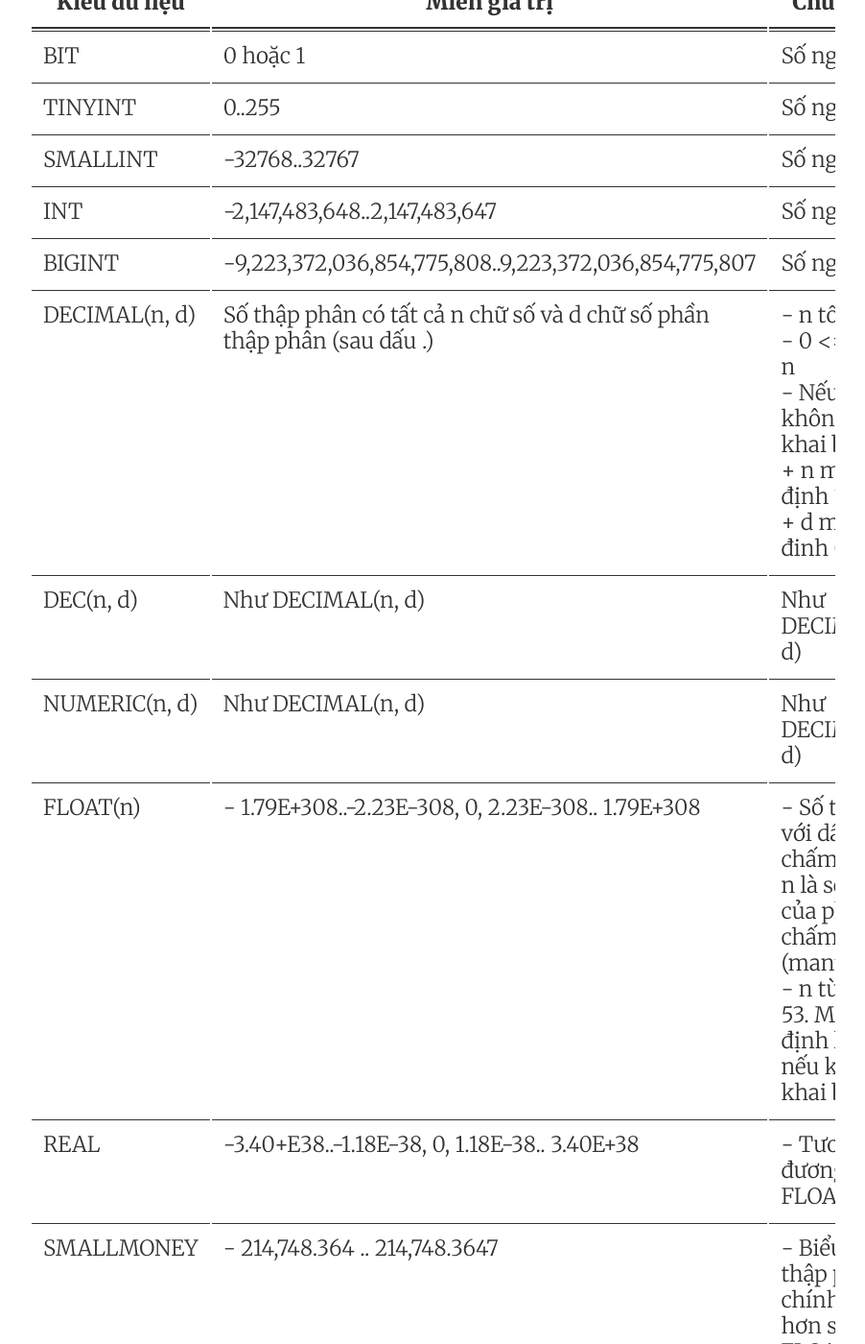
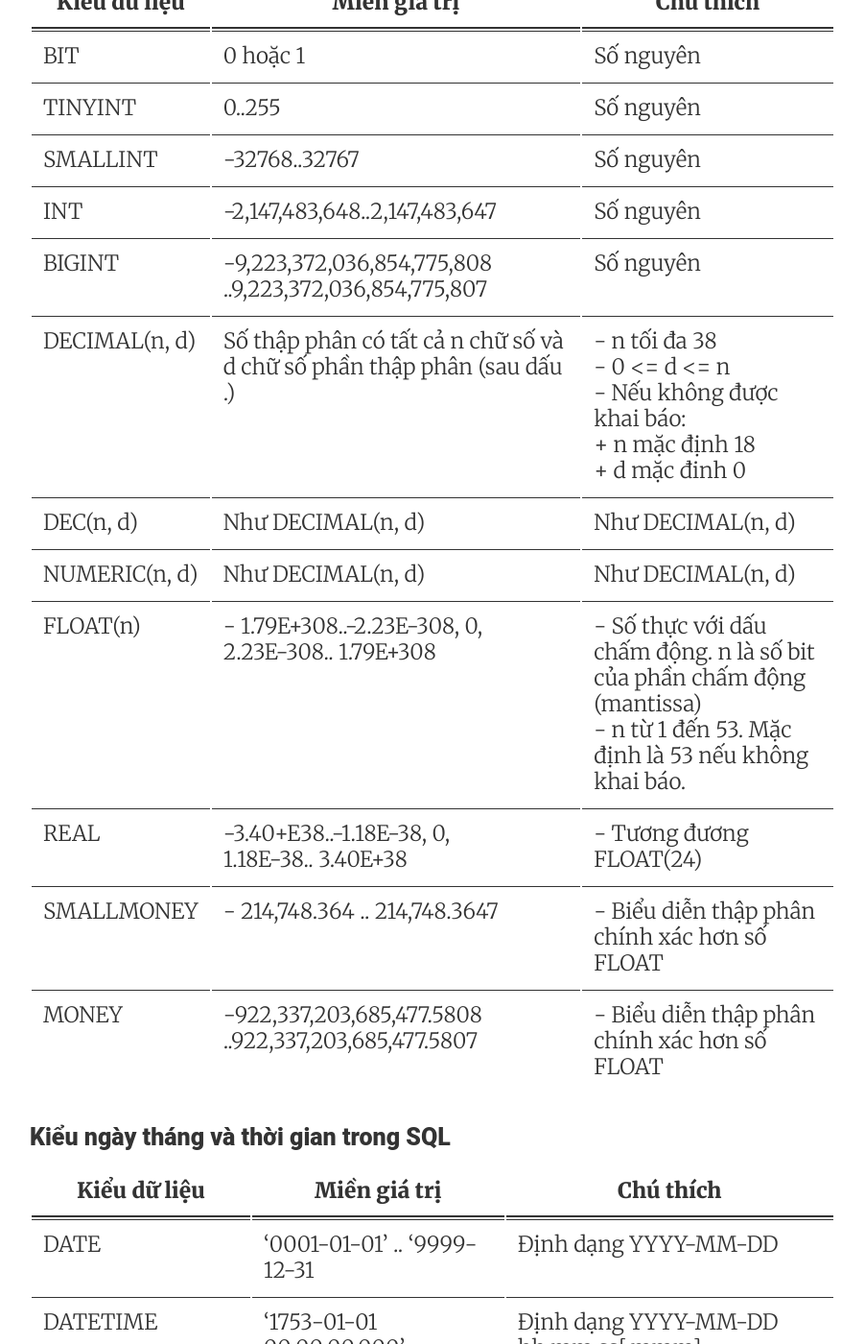
Before and after one commit to LaptrinhvienBlog/LapTrinhVienBlog.github.io, a Jekyll site: the page built from _posts/2020-05-03-Lập-trình-viên-nên-biết-SQL-(P3)-Kiểu-dữ-liệu-trong-SQL.md, in a window 1280 px wide and 1400 px high, scrolled down 2319 px. Shown: the whole window at 96% size, without its empty margins (189-1091 px from the left). Built offline with Jekyll 4.4.1, drawn with Linux system fonts in a browser that asks for light colours; nearby versions of some CDN libraries; some of the changed text lies outside the part shown.

Commit message:
Hot fix SQL P3
Fix table view

```diff
--- a/_posts/2020-05-03-Lập-trình-viên-nên-biết-SQL-(P3)-Kiểu-dữ-liệu-trong-SQL.md
+++ b/_posts/2020-05-03-Lập-trình-viên-nên-biết-SQL-(P3)-Kiểu-dữ-liệu-trong-SQL.md
@@ -40,14 +40,14 @@ Cũng giống như lập trình, thì cơ sở dữ liệu cũng cần có các
 | TINYINT          | 0..255                                                                 | Số nguyên                                                                                                                      |
 | SMALLINT         | -32768..32767                                                          | Số nguyên                                                                                                                      |
 | INT              | -2,147,483,648..2,147,483,647                                          | Số nguyên                                                                                                                      |
-| BIGINT           | -9,223,372,036,854,775,808..9,223,372,036,854,775,807                  | Số nguyên                                                                                                                      |
+| BIGINT           | -9,223,372,036,854,775,808<br>..9,223,372,036,854,775,807              | Số nguyên                                                                                                                      |
 | DECIMAL(n, d)    | Số thập phân có tất cả n chữ số và d chữ số phần thập phân (sau dấu .) |  - n tối đa 38<br> - 0 <= d <= n<br>- Nếu không được khai báo:<br>   + n mặc định 18<br>   + d mặc đinh 0                      |
 | DEC(n, d)        | Như DECIMAL(n, d)                                                      | Như DECIMAL(n, d)                                                                                                              |
 | NUMERIC(n, d)    | Như DECIMAL(n, d)                                                      | Như DECIMAL(n, d)                                                                                                              |
-| FLOAT(n)         | - 1.79E+308..-2.23E-308, 0, 2.23E-308.. 1.79E+308                      | - Số thực với dấu chấm động. n là số bit của phần chấm động (mantissa)<br> - n từ 1 đến 53. Mặc định là 53 nếu không khai báo. |
-| REAL             | -3.40+E38..-1.18E-38, 0, 1.18E-38.. 3.40E+38                           | - Tương đương FLOAT(24)                                                                                                        |
+| FLOAT(n)         | - 1.79E+308..-2.23E-308, 0,<br> 2.23E-308.. 1.79E+308                  | - Số thực với dấu chấm động. n là số bit của phần chấm động (mantissa)<br> - n từ 1 đến 53. Mặc định là 53 nếu không khai báo. |
+| REAL             | -3.40+E38..-1.18E-38, 0,<br> 1.18E-38.. 3.40E+38                       | - Tương đương FLOAT(24)                                                                                                        |
 | SMALLMONEY       | - 214,748.364 .. 214,748.3647                                          | - Biểu diễn thập phân chính xác hơn số FLOAT                                                                                   |
-| MONEY            | -922,337,203,685,477.5808 .. 922,337,203,685,477.5807                  | - Biểu diễn thập phân chính xác hơn số FLOAT                                                                                   |
+| MONEY            | -922,337,203,685,477.5808<br>..922,337,203,685,477.5807                | - Biểu diễn thập phân chính xác hơn số FLOAT                                                                                   |
 
 
 ### Kiểu ngày tháng và thời gian trong SQL
```
